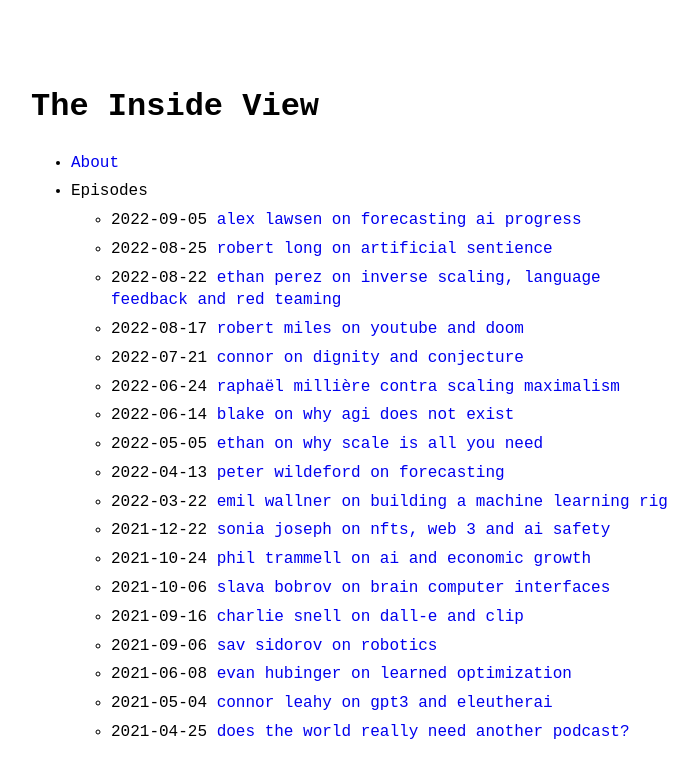
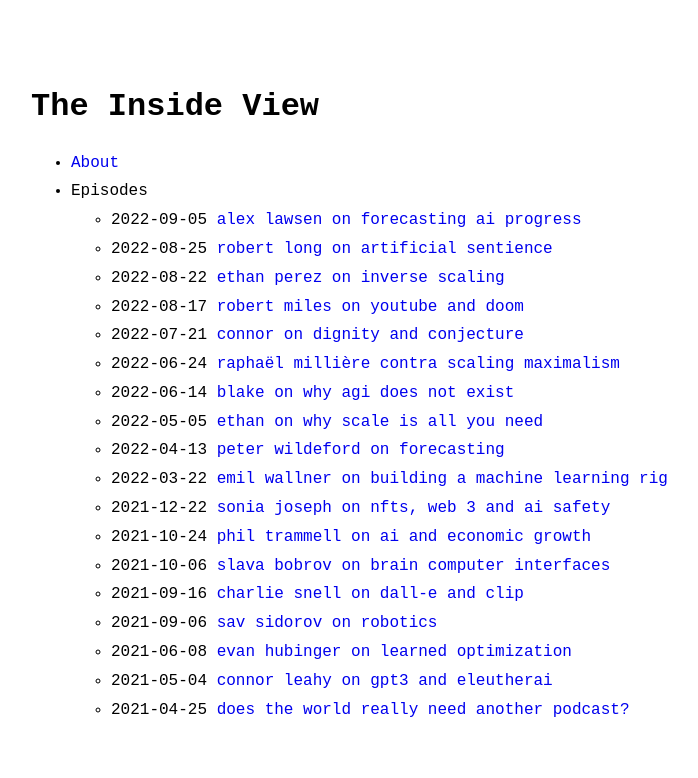
Before and after one commit to theinsideview/theinsideview.github.io, a Jekyll site: the page built from index.md, in a window 1280 px wide. Shown: the top 778 px of the page, without its empty margins (289-987 px from the left). Built offline with Jekyll 4.4.1, drawn with Linux system fonts in a browser that asks for light colours.

Commit message:
inverse scaling

```diff
--- a/_posts/2022-08-22-perez.md
+++ b/_posts/2022-08-22-perez.md
@@ -1,6 +1,6 @@
 ---
 layout: post
-title: "Ethan Perez on inverse scaling, language feedback and red teaming"
+title: "Ethan Perez on inverse scaling"
 category: podcast
 permalink: perez
 youtubeId: TjWiaUMMh6g
```
